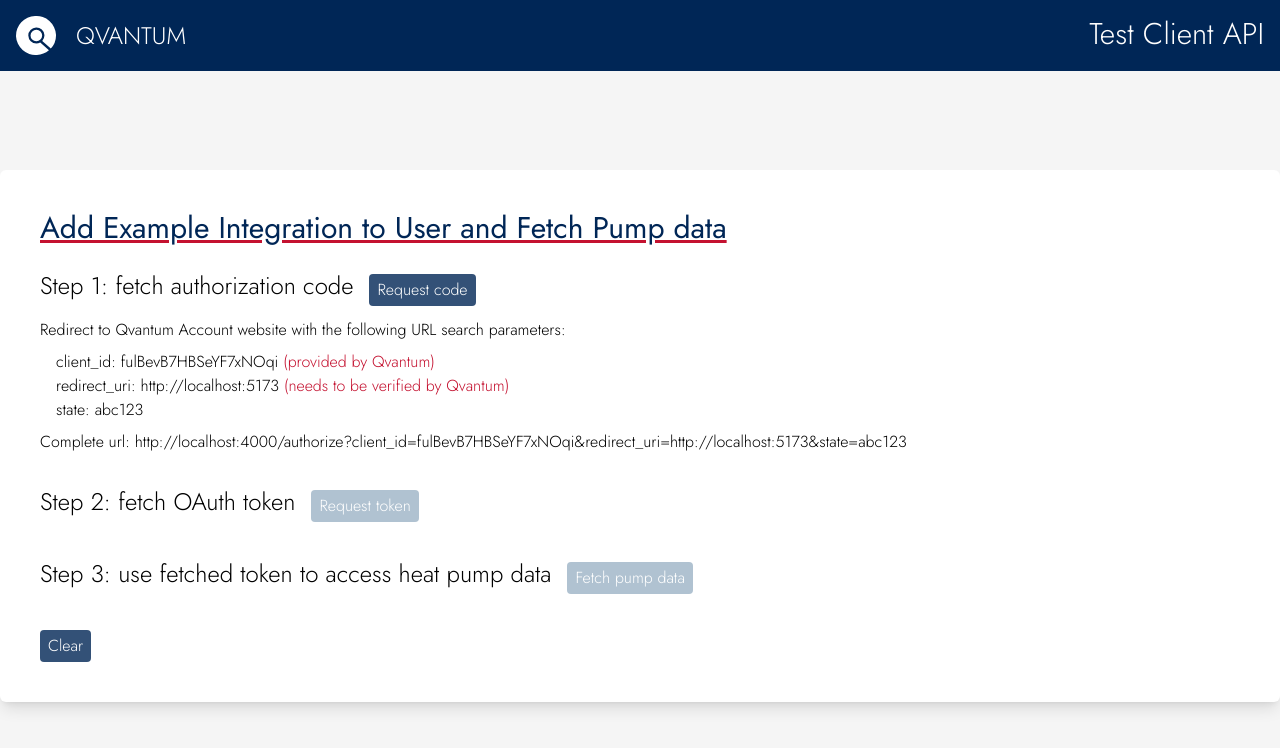
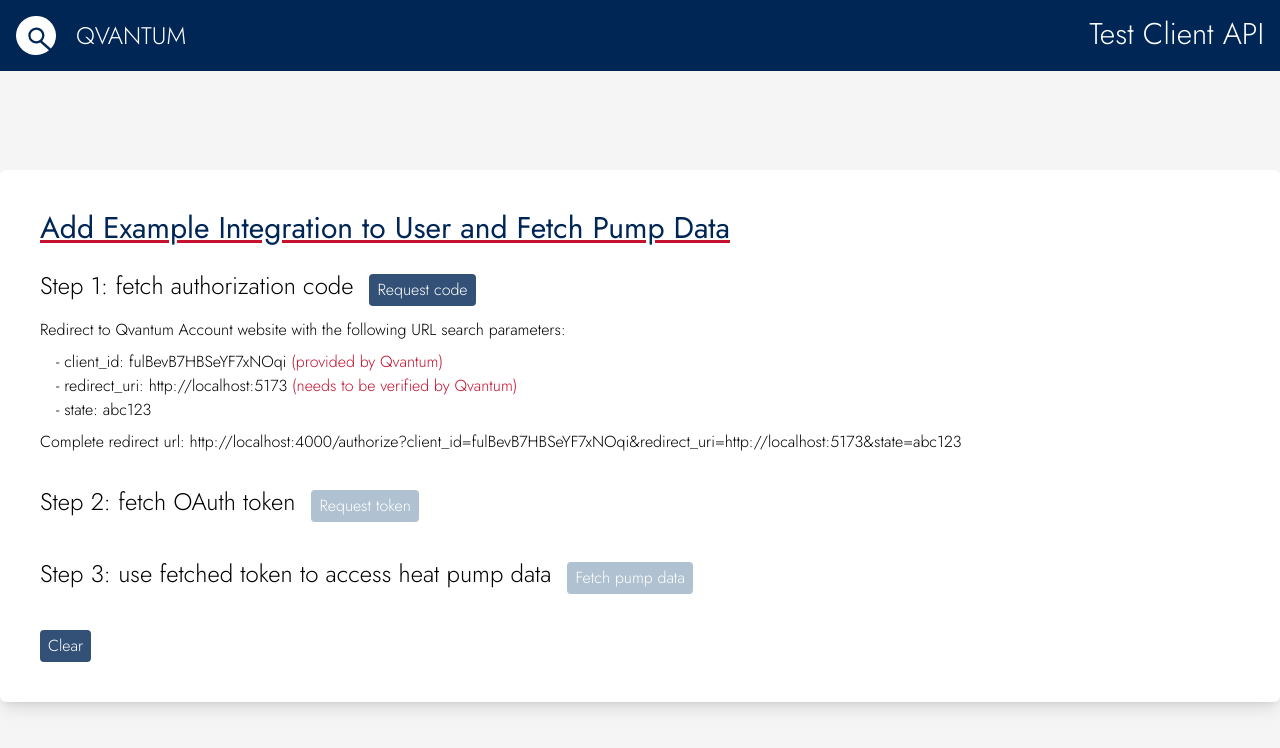
Before and after one commit to Qvantum-Energy/third-party-integration-demo, a React (Vite) app: page / in a window 1280 px wide. Shown: the top 748 px of the page. Built offline with nearby package versions, Linux system fonts and the light colour scheme.

Commit message:
style: improved styling

```diff
--- a/src/components/Step.tsx
+++ b/src/components/Step.tsx
@@ -6,7 +6,10 @@
 
 const StepBody = ({ children }: PropsWithChildren) => {
   return (
-    <div className="grid gap-4 bg-q-black-20 rounded-md p-4">{children}</div>
+    <div className="grid gap-4 bg-q-black-20 rounded-md p-4">
+      <span className="font-normal text-q-blue">Response</span>
+      <div className="ml-2">{children}</div>
+    </div>
   );
 };
 
--- a/src/pages/ExampleAuthIntegration.tsx
+++ b/src/pages/ExampleAuthIntegration.tsx
@@ -40,7 +40,7 @@
         setCode(code);
       }
     }
-  }, []);
+  }, [URLSearchParams, location.search]);
 
   const fetchAuthorizationCode = () => {
     window.location.replace(
@@ -93,7 +93,7 @@
   return (
     <div className="grid gap-6">
       <h1 className="text-3xl font-normal underline decoration-q-red text-q-blue">
-        Add Example Integration to User and Fetch Pump data
+        Add Example Integration to User and Fetch Pump Data
       </h1>
 
       <section>
@@ -106,23 +106,21 @@
           parameters:
           <div className="ml-4">
             <div>
-              {`client_id: ${CLIENT_ID}`}{" "}
+              {`- client_id: ${CLIENT_ID}`}{" "}
               <span className="text-q-red">(provided by Qvantum)</span>
             </div>
             <div>
-              {`redirect_uri: ${REDIRECT_URI}`}{" "}
+              {`- redirect_uri: ${REDIRECT_URI}`}{" "}
               <span className="text-q-red">
                 (needs to be verified by Qvantum)
               </span>
             </div>
-            <div>{`state: ${STATE}`}</div>
+            <div>{`- state: ${STATE}`}</div>
             <div />
           </div>
-          <div>{`Complete url: ${QACCOUNT_URL}/authorize?client_id=${CLIENT_ID}&redirect_uri=${REDIRECT_URI}&state=${STATE}`}</div>
+          <div>{`Complete redirect url: ${QACCOUNT_URL}/authorize?client_id=${CLIENT_ID}&redirect_uri=${REDIRECT_URI}&state=${STATE}`}</div>
         </div>
-        {location.search && (
-          <Step.Body>{`Response url: ${window.location.href}`}</Step.Body>
-        )}
+        {location.search && <Step.Body>{window.location.href}</Step.Body>}
       </section>
 
       <section>
@@ -183,8 +181,8 @@
                 <div key={pump.serial}>
                   {"{"}
                   <div className="ml-10">
-                    <div>{pump.productName},</div>
-                    <div>{pump.serial ?? "KDIWBOIPO34932,"}</div>
+                    <div>{`productName: ${pump.productName}`},</div>
+                    <div>{`serial: ${pump.serial ?? "-"},`}</div>
                   </div>
                   {"},"}
                 </div>
@@ -200,6 +198,7 @@
         onClick={() => {
           setCode(null);
           setToken(null);
+          setPumpData(null);
           navigate("/", { replace: true });
         }}
       />
```
